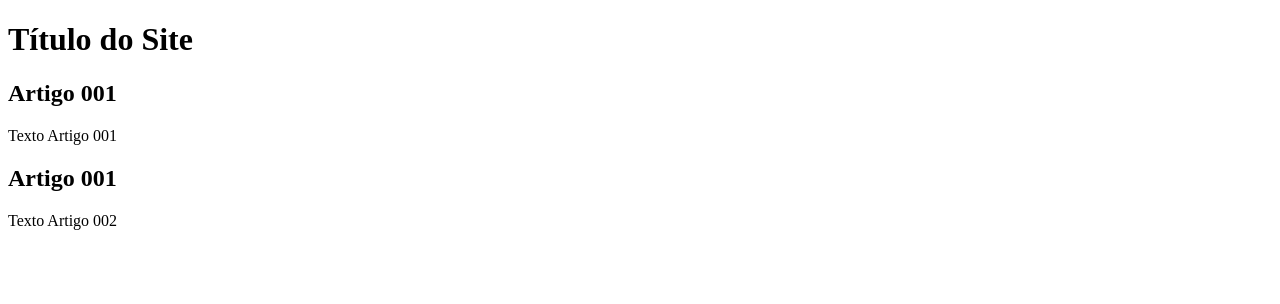
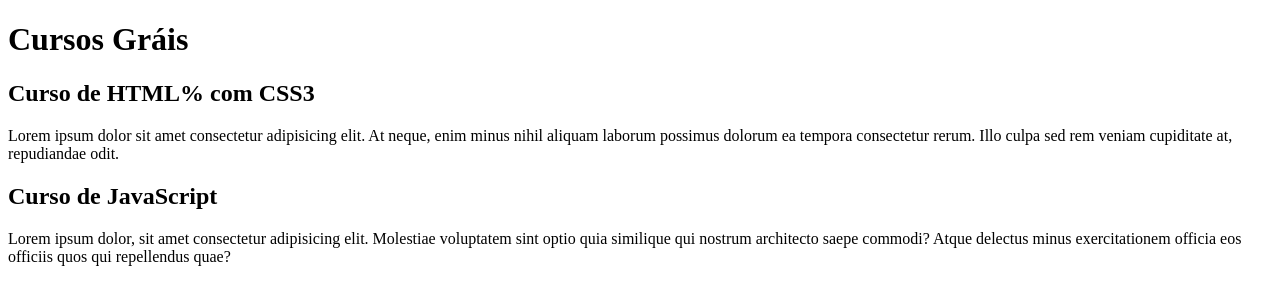
Before and after one commit to LucasDCEmiliano/projeto-site, a plain HTML site: page index.html in a window 1280 px wide. Drawn offline with Linux system fonts and the light colour scheme.

Commit message:
comecei a escrever o conteúdo

```diff
--- a/index.html
+++ b/index.html
@@ -9,15 +9,15 @@
 <body>
     <main>
         <header>
-           <h1>Título do Site</h1>
+           <h1>Cursos Gráis</h1>
         </header>
         <article>
-           <h2>Artigo 001</h2>
-           <p>Texto Artigo 001</p>
+           <h2>Curso de HTML% com CSS3</h2>
+           <p>Lorem ipsum dolor sit amet consectetur adipisicing elit. At neque, enim minus nihil aliquam laborum possimus dolorum ea tempora consectetur rerum. Illo culpa sed rem veniam cupiditate at, repudiandae odit.</p>
         </article>
         <article>
-            <h2>Artigo 001</h2>
-            <p>Texto Artigo 002</p>
+            <h2>Curso de JavaScript</h2>
+            <p>Lorem ipsum dolor, sit amet consectetur adipisicing elit. Molestiae voluptatem sint optio quia similique qui nostrum architecto saepe commodi? Atque delectus minus exercitationem officia eos officiis quos qui repellendus quae?</p>
         </article>
     </main>
 </body>
```
